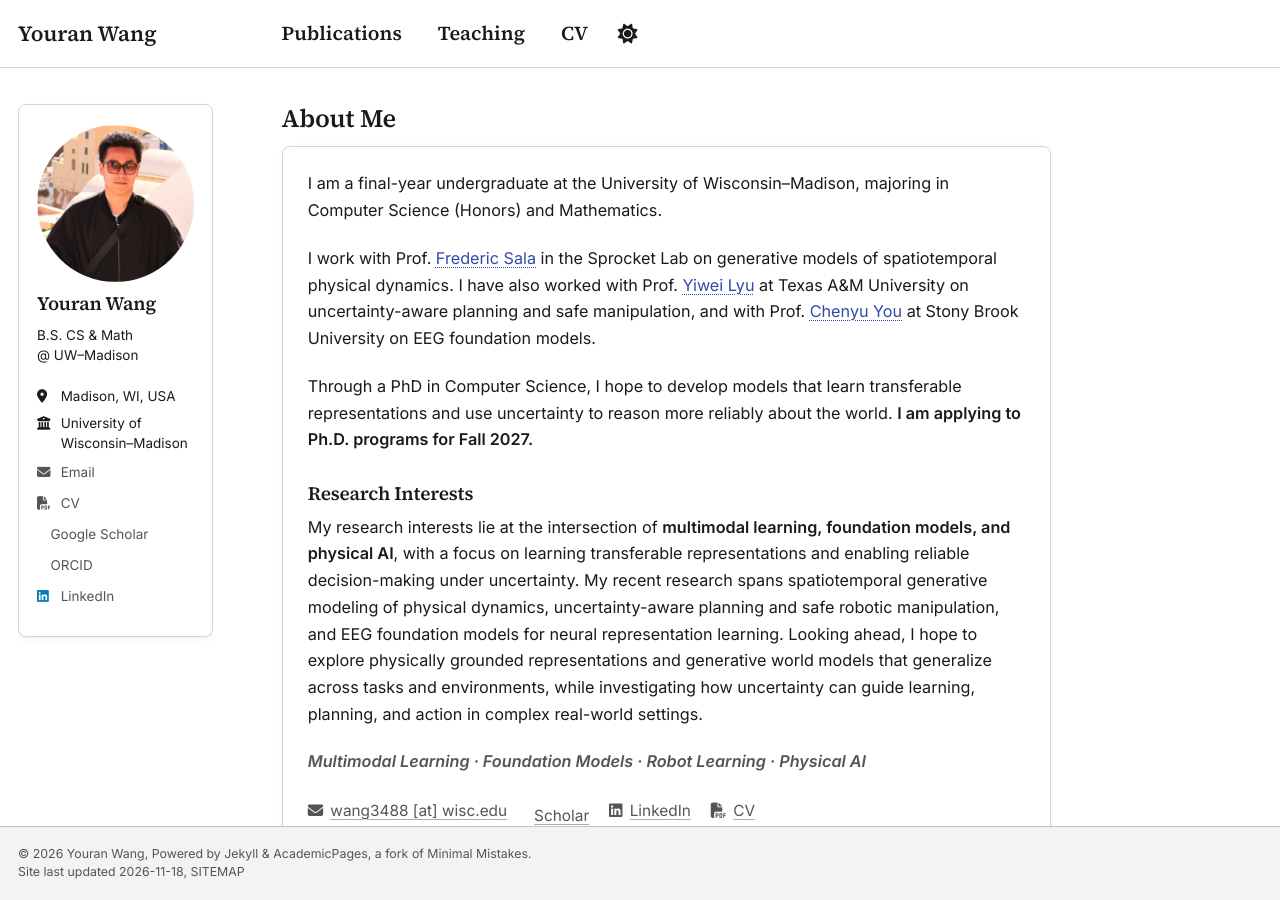
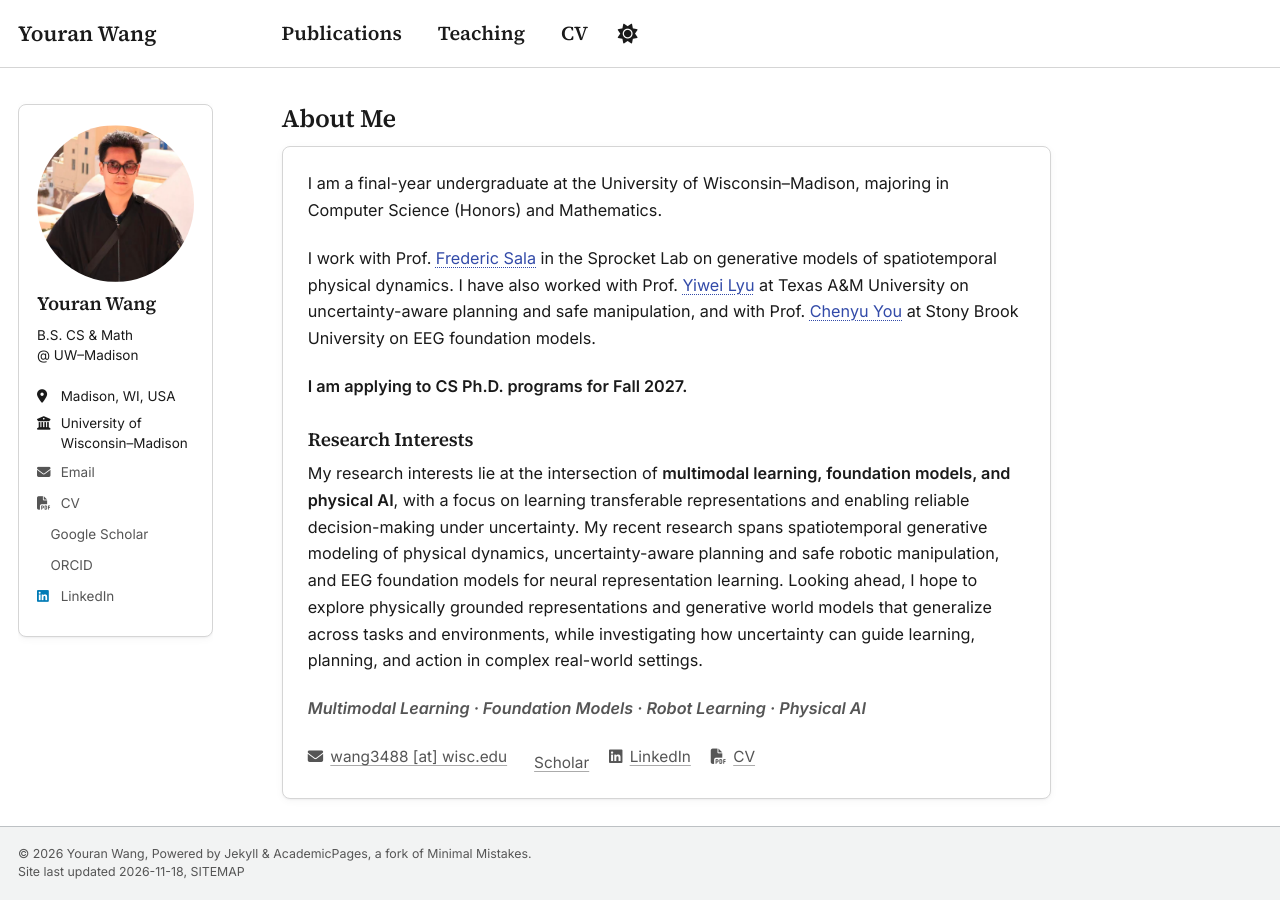
Before and after one commit to speedyfcb10/speedyfcb10.github.io, a Jekyll site: the page built from _pages/about.md, in a window 1280 px wide and 900 px high. Built offline with Jekyll 4.4.1, drawn with Linux system fonts in a browser that asks for light colours; comment, search, counter and statistics services are not loaded; a style sheet for code colours, icons or effects is not loaded.

Commit message:
Update PhD application sentence

```diff
--- a/_pages/about.md
+++ b/_pages/about.md
@@ -13,7 +13,7 @@ I am a final-year undergraduate at the University of Wisconsin–Madison, majori
 
 I work with Prof. [Frederic Sala](https://pages.cs.wisc.edu/~fredsala/) in the Sprocket Lab on generative models of spatiotemporal physical dynamics. I have also worked with Prof. [Yiwei Lyu](https://yiweilyu-tamu.github.io/homepage/) at Texas A&M University on uncertainty-aware planning and safe manipulation, and with Prof. [Chenyu You](https://chenyuyou.me/) at Stony Brook University on EEG foundation models.
 
-Through a PhD in Computer Science, I hope to develop models that learn transferable representations and use uncertainty to reason more reliably about the world. **I am applying to Ph.D. programs for Fall 2027.**
+**I am applying to CS Ph.D. programs for Fall 2027.**
 
 ## Research Interests
 
```
